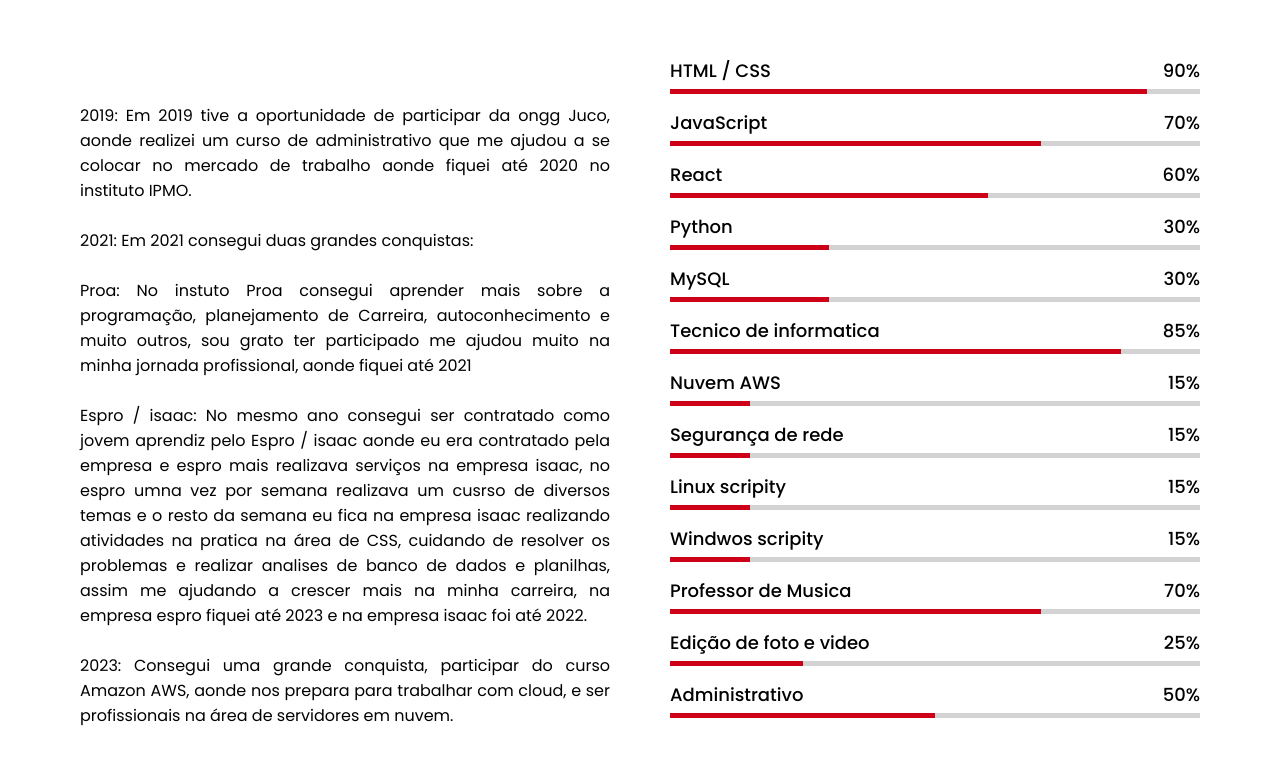
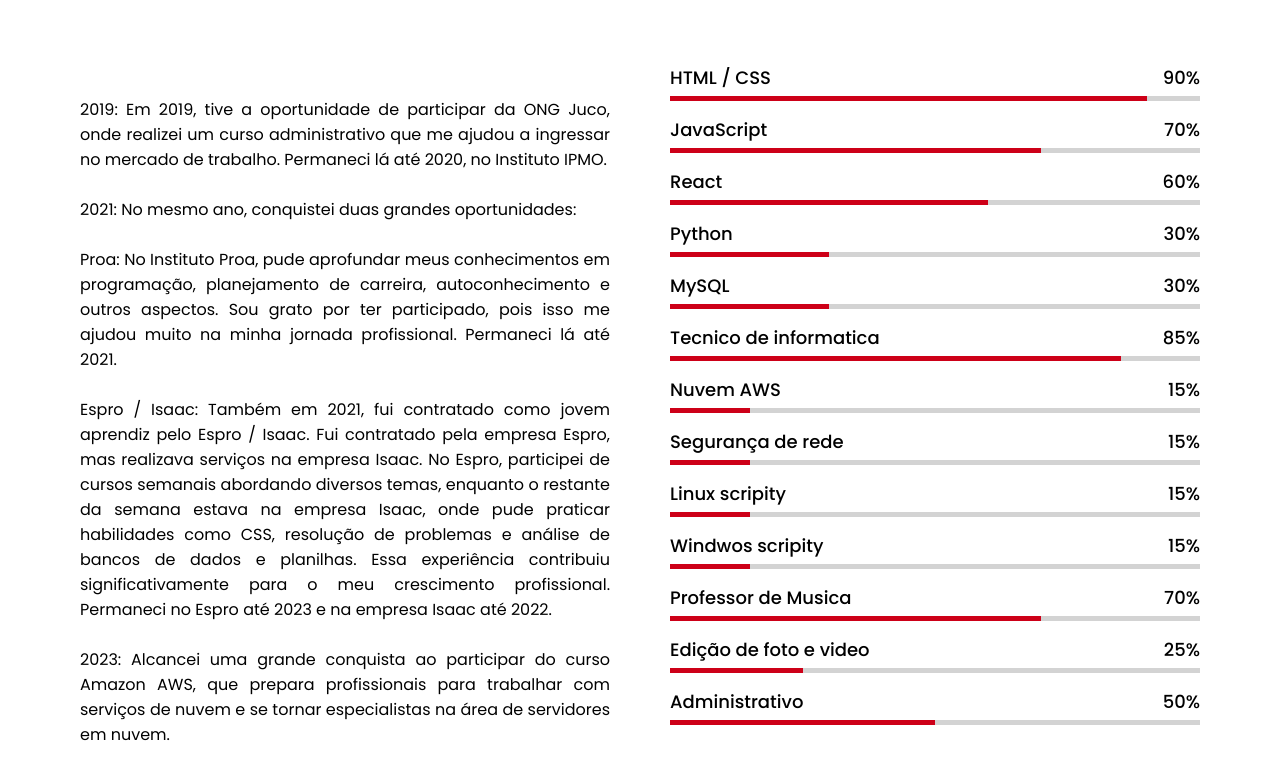
Before and after one commit to yuukipovoa/Yuukimp, a plain HTML site: page index.html in a window 1280 px wide. Shown: the part 2328-3100 px from the top of the page. Drawn offline with nearby package versions, Linux system fonts and the light colour scheme.

Commit message:
Update index.html

```diff
--- a/index.html
+++ b/index.html
@@ -118,15 +118,15 @@
                 <div class="column left">
                     <div class="text">Minhas competencia profissionais.</div>
                     <p>
-                        2019: Em 2019 tive a oportunidade de participar da ongg Juco, aonde realizei um curso de administrativo que me ajudou a se colocar no mercado de trabalho aonde fiquei até 2020 no instituto IPMO.
-                        <br><br>
-                        2021: Em 2021 consegui duas grandes conquistas:
-                        <br><br>
-                        Proa: No instuto Proa consegui aprender mais sobre a programação, planejamento de Carreira, autoconhecimento e muito outros, sou grato ter participado me ajudou muito na minha jornada profissional, aonde fiquei até 2021
-                        <br><br>
-                        Espro / isaac: No mesmo ano consegui ser contratado como jovem aprendiz pelo Espro / isaac aonde eu era contratado pela empresa e espro mais realizava serviços na empresa isaac, no espro umna vez por semana realizava um cusrso de diversos temas e o resto da semana eu fica na empresa isaac realizando atividades na pratica na área de CSS, cuidando de resolver os problemas e realizar analises de banco de dados e planilhas, assim me ajudando a crescer mais na minha carreira, na empresa espro fiquei até 2023 e na empresa isaac foi até 2022.
-                        <br><br>
-                        2023: Consegui uma grande conquista, participar do curso Amazon AWS, aonde nos prepara para trabalhar com cloud, e ser profissionais na área de servidores em nuvem.
+                       2019: Em 2019, tive a oportunidade de participar da ONG Juco, onde realizei um curso administrativo que me ajudou a ingressar no mercado de trabalho. Permaneci lá até 2020, no Instituto IPMO.
+<br><br>
+2021: No mesmo ano, conquistei duas grandes oportunidades:
+<br><br>
+Proa: No Instituto Proa, pude aprofundar meus conhecimentos em programação, planejamento de carreira, autoconhecimento e outros aspectos. Sou grato por ter participado, pois isso me ajudou muito na minha jornada profissional. Permaneci lá até 2021.
+<br><br>
+Espro / Isaac: Também em 2021, fui contratado como jovem aprendiz pelo Espro / Isaac. Fui contratado pela empresa Espro, mas realizava serviços na empresa Isaac. No Espro, participei de cursos semanais abordando diversos temas, enquanto o restante da semana estava na empresa Isaac, onde pude praticar habilidades como CSS, resolução de problemas e análise de bancos de dados e planilhas. Essa experiência contribuiu significativamente para o meu crescimento profissional. Permaneci no Espro até 2023 e na empresa Isaac até 2022.
+<br><br>
+2023: Alcancei uma grande conquista ao participar do curso Amazon AWS, que prepara profissionais para trabalhar com serviços de nuvem e se tornar especialistas na área de servidores em nuvem.
                     </p>
 
                 </div>
```
